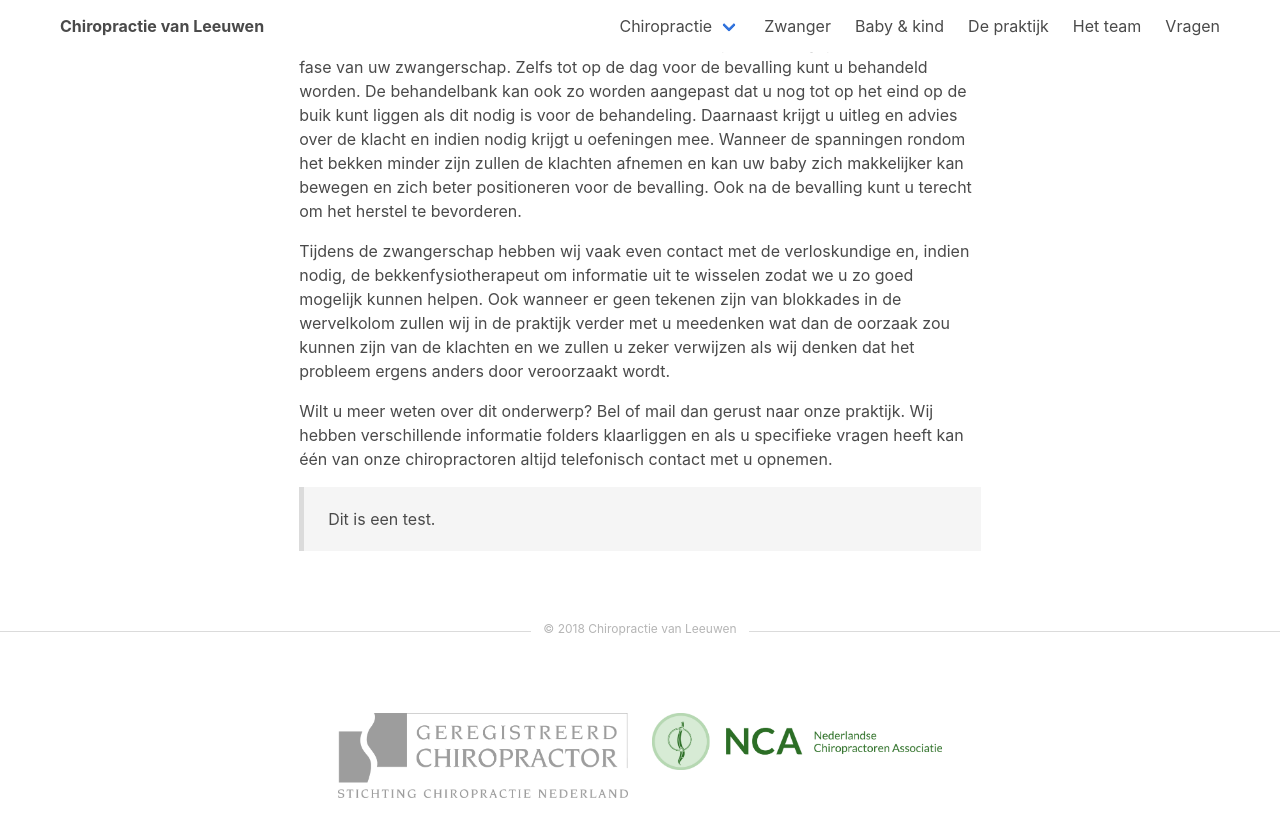
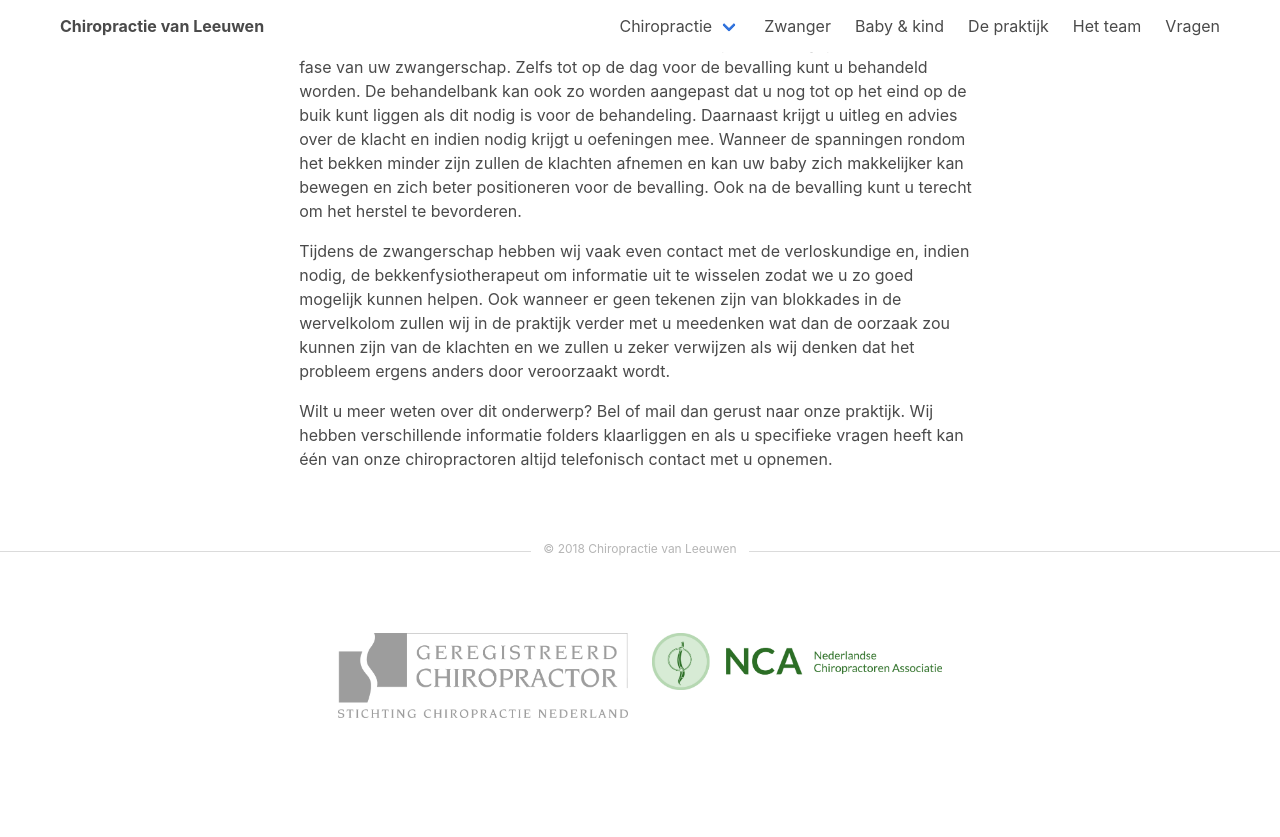
Before and after one commit to ronalddezanger/chiro, a Jekyll site: the page built from zwanger.md, in a window 1280 px wide and 900 px high, scrolled down 1510 px. Shown: the top 837 px of the window. Built offline with Jekyll 4.4.1, drawn with Linux system fonts in a browser that asks for light colours; nearby versions of some CDN libraries.

Commit message:
Update from Forestry.io - Updated zwanger.md

```diff
--- a/zwanger.md
+++ b/zwanger.md
@@ -33,5 +33,3 @@ Ook na de bevalling kunt u terecht om het herstel te bevorderen.
 Tijdens de zwangerschap hebben wij vaak even contact met de verloskundige en, indien nodig, de bekkenfysiotherapeut om informatie uit te wisselen zodat we u zo goed mogelijk kunnen helpen. Ook wanneer er geen tekenen zijn van blokkades in de wervelkolom zullen wij in de praktijk verder met u meedenken wat dan de oorzaak zou kunnen zijn van de klachten en we zullen u zeker verwijzen als wij denken dat het probleem ergens anders door veroorzaakt wordt.
 
 Wilt u meer weten over dit onderwerp? Bel of mail dan gerust naar onze praktijk. Wij hebben verschillende informatie folders klaarliggen en als u specifieke vragen heeft kan één van onze chiropractoren altijd telefonisch contact met u opnemen.
-
-> Dit is een test.
```
